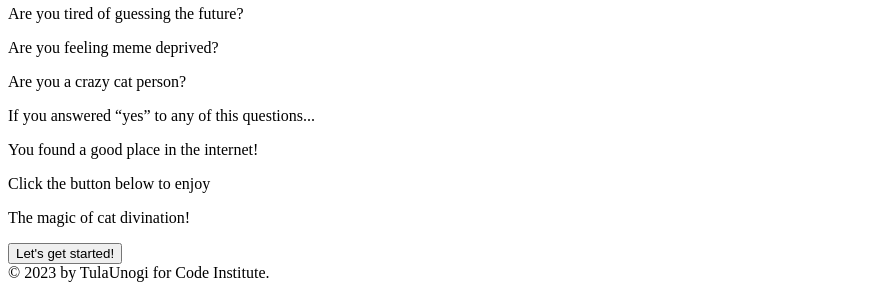
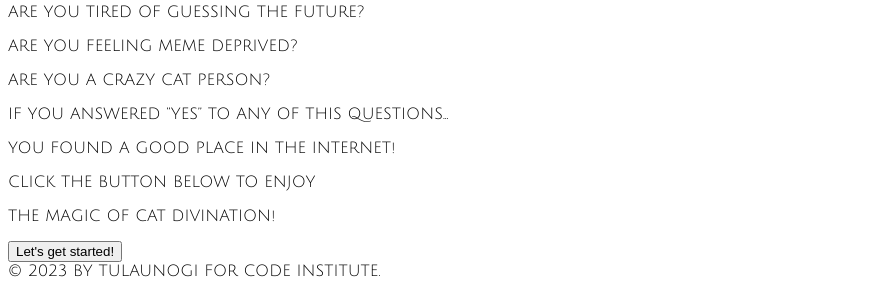
Before and after one commit to TulaUnogi/oracle-cats, a plain HTML site: page index.html in a window 1280 px wide. Shown: the part 733-1023 px from the top of the page, without its empty margins (0-892 px from the left). Drawn offline with Linux system fonts and the light colour scheme; a web font is replaced by a local one.

Commit message:
Add style to body

```diff
--- a/assets/css/style.css
+++ b/assets/css/style.css
@@ -1 +1,7 @@
 @import url('https://fonts.googleapis.com/css2?family=Inknut+Antiqua:wght@300;400;700;800&family=Julius+Sans+One&display=swap');
+
+body {
+  font-family: 'Julius Sans One', Arial, sans-serif;
+  text-transform: uppercase;
+  max-width: 100vw;
+}
```
